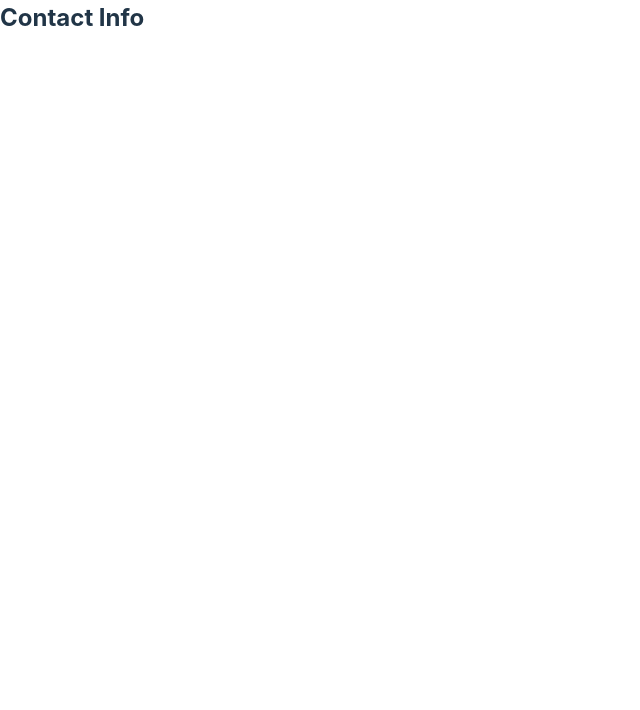
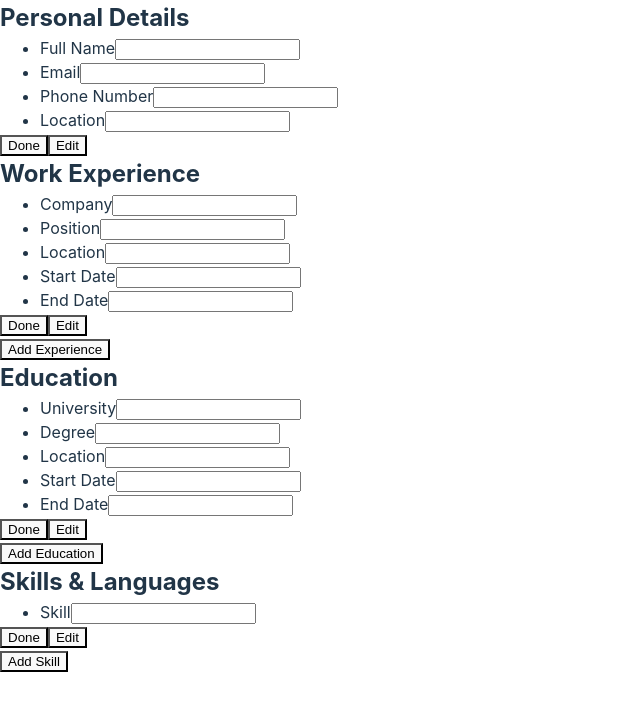
Before and after one commit to grntco/resume-builder, a React (Vite) app: page / in a window 1280 px wide. Shown: the top 710 px of the page, without its empty margins (0-640 px from the left). Built offline with nearby package versions, Linux system fonts and the light colour scheme.

Commit message:
created structure for cards in the sidebar

```diff
--- a/src/components/App.jsx
+++ b/src/components/App.jsx
@@ -1,10 +1,45 @@
 import '../styles/App.css';
 import { Card } from './Card';
+import { Form } from './Form';
+import { TextInput } from './TextInput';
 
-function App() {
+export function App() {
   return (
-    <Card title="Contact Info"/>
+    <>
+      <Card title="Personal Details">
+        <Form>
+          <TextInput label="Full Name"></TextInput>
+          <TextInput label="Email"></TextInput>
+          <TextInput label="Phone Number"></TextInput>
+          <TextInput label="Location"></TextInput>
+        </Form>
+      </Card>
+      <Card title="Work Experience">
+        <Form>
+          <TextInput label="Company"></TextInput>
+          <TextInput label="Position"></TextInput>
+          <TextInput label="Location"></TextInput>
+          <TextInput label="Start Date"></TextInput>
+          <TextInput label="End Date"></TextInput>
+        </Form>
+        <button>Add Experience</button>
+      </Card>
+      <Card title="Education">
+        <Form>
+          <TextInput label="University"></TextInput>
+          <TextInput label="Degree"></TextInput>
+          <TextInput label="Location"></TextInput>
+          <TextInput label="Start Date"></TextInput>
+          <TextInput label="End Date"></TextInput>
+        </Form>
+        <button>Add Education</button>
+      </Card>
+      <Card title="Skills & Languages">
+        <Form>
+          <TextInput label="Skill"></TextInput>
+        </Form>
+        <button>Add Skill</button>
+      </Card>
+    </>
   )
 }
-
-export default App;
--- a/src/components/Card.jsx
+++ b/src/components/Card.jsx
@@ -1,10 +1,8 @@
-import { Form } from "./Form"
-
-export function Card({ title }) {
+export function Card({ title, children }) {
     return (
         <div className="card">
-            <h2>{title}</h2>
-            <Form />
+            <h2 className="card-title">{title}</h2>
+            {children}
         </div>
     )
 }
--- a/src/components/Form.jsx
+++ b/src/components/Form.jsx
@@ -1,7 +1,11 @@
-export function Form() {
+export function Form({ children }) {
     return(
-        <form>
-
+        <form className="form">
+            <ul>
+                {children}
+            </ul>
+            <button>Done</button>
+            <button>Edit</button>
         </form>
     )
 }
--- /dev/null
+++ b/src/components/TextInput.jsx
@@ -0,0 +1,8 @@
+export function TextInput({ label }) {
+    return (
+        <li className="input-container">
+            <label htmlFor={label} className="input-label">{label}</label>
+            <input type="text" id={label} className="input"/>
+        </li>
+    )
+}
--- a/src/main.jsx
+++ b/src/main.jsx
@@ -1,6 +1,6 @@
 import React from "react";
 import ReactDOM from "react-dom/client";
-import App from "./components/App.jsx";
+import { App } from "./components/App.jsx";
 import "./styles/index.css";
 
 ReactDOM.createRoot(document.getElementById("root")).render(
--- a/src/styles/App.css
+++ b/src/styles/App.css
@@ -1,6 +1,6 @@
-#root {
-  /* max-width: 1280px;
+/* #root {
+  max-width: 1280px;
   margin: 0 auto;
   padding: 2rem;
-  text-align: center; */
-}
+  text-align: center;
+} */
--- a/src/styles/index.css
+++ b/src/styles/index.css
@@ -2,10 +2,6 @@
   font-family: Inter, system-ui, Avenir, Helvetica, Arial, sans-serif;
   line-height: 1.5;
   font-weight: 400;
-
-  color-scheme: light dark;
-  color: rgba(255, 255, 255, 0.87);
-  background-color: #242424;
 
   font-synthesis: none;
   text-rendering: optimizeLegibility;
@@ -18,9 +14,7 @@
   box-sizing: border-box;
 }
 
-
 body {
-  margin: 0;
   /* display: flex;
   place-items: center;
   min-width: 320px;
```
Also changed, not shown: .eslintrc.cjs.
